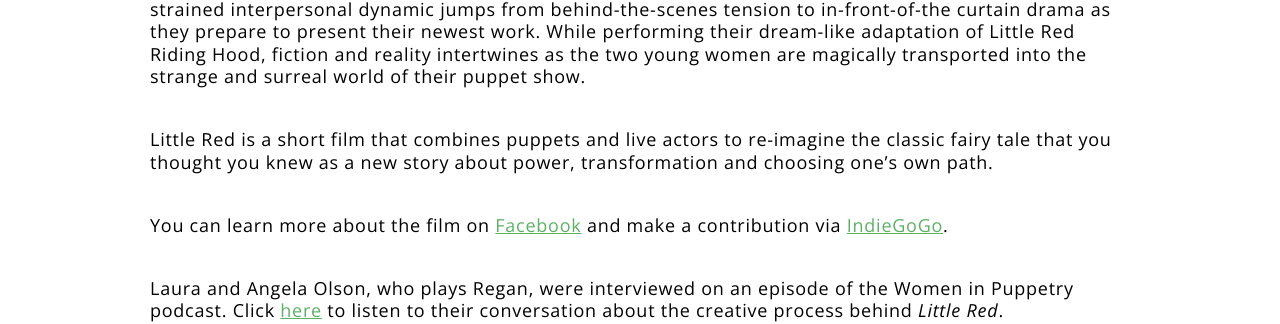
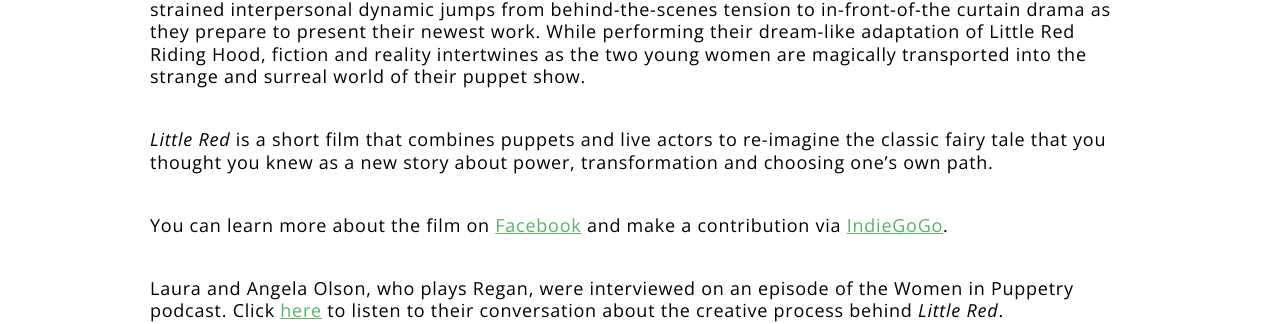
Before and after one commit to nbuonin/lauralechner-2, a Jekyll site: the page built from _project/little-red.md, in a window 1280 px wide and 900 px high, scrolled down 784 px. Shown: the part 133-457 px from the top of the window. Built offline with Jekyll 4.4.1, drawn with Linux system fonts in a browser that asks for light colours; nearby versions of some CDN libraries.

```diff
--- a/_project/little-red.md
+++ b/_project/little-red.md
@@ -14,7 +14,7 @@ A new short film co-directed by Laura Lechner & [David Hanzal](https://davidhanz
 
 Regan and Barbara’s two-person puppetry troupe is unraveling at the edges. On opening night, their strained interpersonal dynamic jumps from behind-the-scenes tension to in-front-of-the curtain drama as they prepare to present their newest work. While performing their dream-like adaptation of Little Red Riding Hood, fiction and reality intertwines as the two young women are magically transported into the strange and surreal world of their puppet show. <br> <br>
 
-Little Red is a short film that combines puppets and live actors to re-imagine the classic fairy tale that you thought you knew as a new story about power, transformation and choosing one’s own path. <br><br>
+<i>Little Red</i> is a short film that combines puppets and live actors to re-imagine the classic fairy tale that you thought you knew as a new story about power, transformation and choosing one’s own path. <br><br>
 
 You can learn more about the film on [Facebook](https://facebook.com/littleredpuppetmovie) and make a contribution via [IndieGoGo](https://www.indiegogo.com/projects/little-red-film#).<br><br>
 
```
